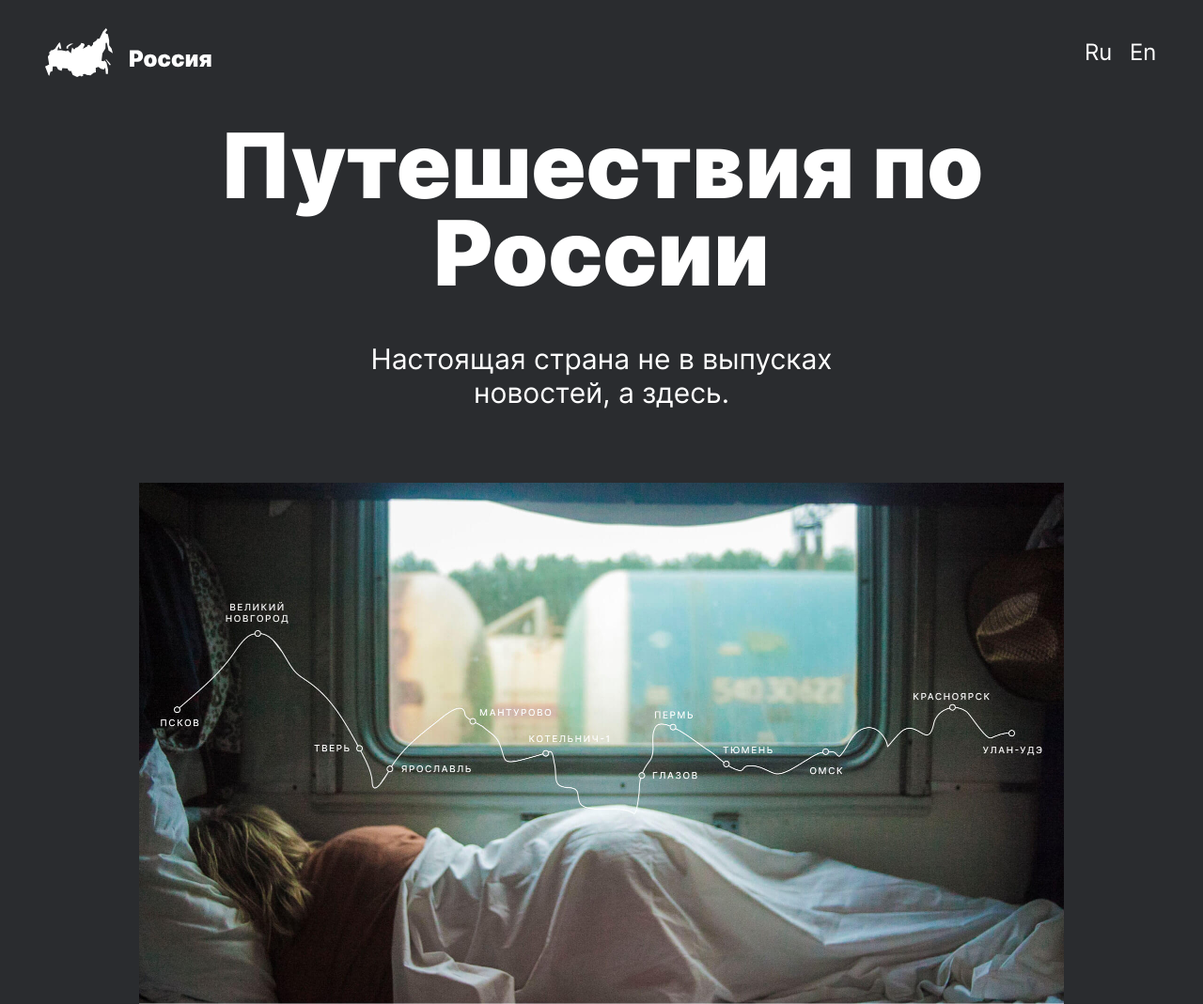
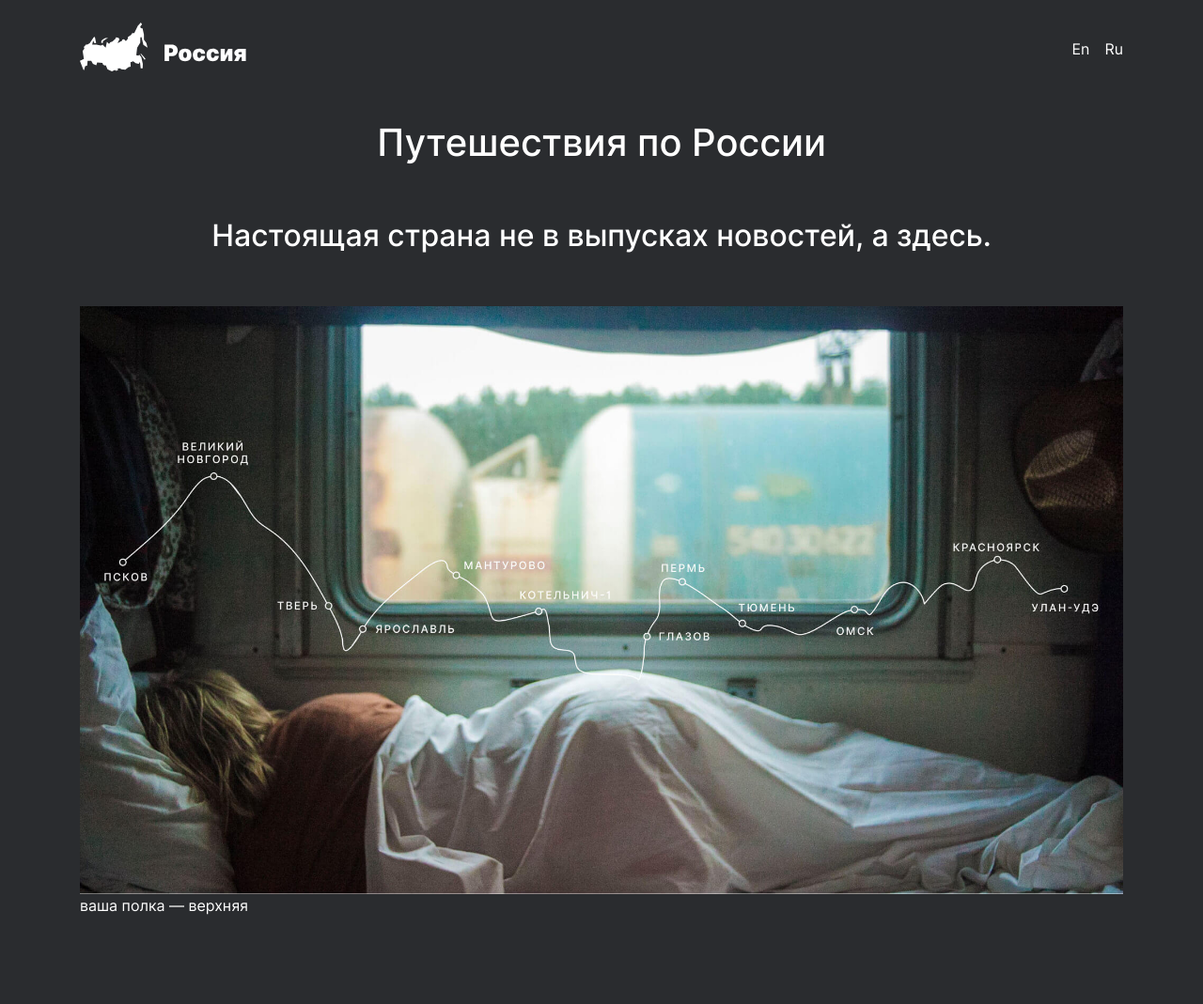
Before and after one commit to obonyasha/travels_in_Russia, a website built with webpack: page src/index.html in a window 1280 px wide. Shown: the top 1069 px of the page at 94% size. After the commit the page ends 992 px from the top, so only its background shows below. Built offline with nearby package versions, Linux system fonts and the light colour scheme.

Commit message:
переход на Bootstrap

```diff
--- a/src/blocks/page/page.css
+++ b/src/blocks/page/page.css
@@ -1,9 +1,4 @@
 .page {
-    display: flex;
-    flex-direction: column;
-    align-items: center;
-    max-width: 1280px;
-    margin: 0 auto;
     font-family: Inter;
     background-color: #2A2C2F;
     color: white;
--- a/src/index.html
+++ b/src/index.html
@@ -4,13 +4,40 @@
 <head>
     <meta charset="UTF-8">
     <meta name="viewport" content="width=device-width, initial-scale=1.0">
+    <!-- Bootstrap CSS -->
+    <link rel="stylesheet" href="https://stackpath.bootstrapcdn.com/bootstrap/4.5.0/css/bootstrap.min.css"
+        integrity="sha384-9aIt2nRpC12Uk9gS9baDl411NQApFmC26EwAOH8WgZl5MYYxFfc+NcPb1dKGj7Sk" crossorigin="anonymous">
     <title>Путешествия по России</title>
-    <link rel="stylesheet" href="vendor/normalize.css">
-    <link rel="stylesheet" href="<%=htmlWebpackPlugin.files.chunks.main.css %>">
+    <!--<link rel="stylesheet" href="vendor/normalize.css">
+    <link rel="stylesheet" href="<%=htmlWebpackPlugin.files.chunks.main.css %>">-->
 </head>
 
 <body>
-    <div class="page">
+    <div class="container justify-content-center page w-80">
+        <div class="row pt-4">
+            <div class="col-sm-6">
+                <img src="<%=require('./images/logo.svg').default%>" class="img-fluid" alt="Россия">
+            </div>
+            <div class="col-sm-6">
+                <div class="row">
+                    <div class="col d-flex justify-content-end">
+                        <p class="mt-3 mr-3 link">En</p>
+                        <p class="mt-3 link">Ru</p>
+                    </div>
+                </div>
+            </div>
+        </div>
+        <div class="row pt-5">
+            <div class="col w-80">
+                <h1 class="text-center">Путешествия по России</h1>
+                <h2 class="text-center pt-5">Настоящая страна не в выпусках новостей, а здесь.</h2>
+                <img src="<%=require('./images/polka.jpg').default%>" alt="Верхняя полка" class="img-fluid pt-5">
+                <p class="">ваша полка — верхняя</p>
+            </div>
+        </div>
+
+    </div>
+    <!--<div class="page">
         <header class="header">
             <img src="<%=require('./images/logo.svg').default%>" alt="Россия" class="header__logo">
             <div class="header__langs">
@@ -141,7 +168,8 @@
                         </div>
                     </div>
                     <div class="place__columns">
-                        <img src="<%=require('./images/winter-baikal.jpg').default%>" alt="Зимний Байкал" class="place__image">
+                        <img src="<%=require('./images/winter-baikal.jpg').default%>" alt="Зимний Байкал"
+                            class="place__image">
                         <div class="place__container">
                             <p class="place__paragraph">Всем известен Байкал как крупнейшее озеро в мире. Многие также
                                 знают, что это самый большой источник пресной воды и одно из красивейших мест в России.
@@ -183,7 +211,8 @@
                     исследования</p>
                 <div class="video__container">
                     <div class="video__item">
-                        <img src="<%=require('./images/kamchatka_video.jpg').default%>" alt="Камчатка" class="video__item-bg">
+                        <img src="<%=require('./images/kamchatka_video.jpg').default%>" alt="Камчатка"
+                            class="video__item-bg">
                         <a href="https://vimeo.com/81106671" target="_blank" class="video__link link">
                             <p class="video__duration">6:30</p>
                             <h2 class="video__title">Colors of Kamchatka</h2>
@@ -191,7 +220,8 @@
                         </a>
                     </div>
                     <div class="video__item">
-                        <img src="<%=require('./images/observ_video.jpg').default%>" alt="Обсерватория" class="video__item-bg">
+                        <img src="<%=require('./images/observ_video.jpg').default%>" alt="Обсерватория"
+                            class="video__item-bg">
                         <a href="https://vimeo.com/290675450" target="_blank" class="video__link link">
                             <p class="video__duration">24:45</p>
                             <h2 class="video__title">Обсерватория&nbsp;| Observatory</h2>
@@ -207,20 +237,23 @@
                     конкурсах</p>
                 <div class="comments__conteiner">
                     <div class="comment">
-                        <img src="<%=require('./images/lyagushkin.jpg').default%>" alt="Фото Виктора Лягушкина" class="comment__image">
+                        <img src="<%=require('./images/lyagushkin.jpg').default%>" alt="Фото Виктора Лягушкина"
+                            class="comment__image">
                         <p class="comment__quote">«Если вам кажется, что в России ничего не происходит, то просто
                             выгляньте “наружу”…»</p>
                         <p class="comment__author">Виктор Лягушкин</p>
                     </div>
                     <div class="comment">
-                        <img src="<%=require('./images/hafizov.jpg').default%>" alt="Фото Ивана Хафизова" class="comment__image">
+                        <img src="<%=require('./images/hafizov.jpg').default%>" alt="Фото Ивана Хафизова"
+                            class="comment__image">
                         <p class="comment__quote">«Если в город едут туристы — неважно за чем они туда едут: за шамбалой
                             или фрески Рублева искать, или на родину Тарковского — туристы обеспечивают любой город
                             молодёжью, рабочими местами и в конечном счёте наполняют его жизнью.»</p>
                         <p class="comment__author">Иван Хафизов</p>
                     </div>
                     <div class="comment">
-                        <img src="<%=require('./images/maksimshin.jpg').default%>" alt="Фото Сергея Максимишина" class="comment__image">
+                        <img src="<%=require('./images/maksimshin.jpg').default%>" alt="Фото Сергея Максимишина"
+                            class="comment__image">
                         <p class="comment__quote">«Ты приезжаешь, и люди рассказывают тебе, как им плохо. А когда ты
                             покажешь, как им плохо, то ты сволочь и всё очернил.»</p>
                         <p class="comment__author">Сергей Максимишин</p>
@@ -254,7 +287,18 @@
             </ul>
             <p class="footer__copyright">&#169; 2019. Tatiana Stepanova</p>
         </footer>
-    </div>
+    </div>-->
+    <!-- Optional JavaScript -->
+    <!-- jQuery first, then Popper.js, then Bootstrap JS -->
+    <script src="https://code.jquery.com/jquery-3.5.1.slim.min.js"
+        integrity="sha384-DfXdz2htPH0lsSSs5nCTpuj/zy4C+OGpamoFVy38MVBnE+IbbVYUew+OrCXaRkfj"
+        crossorigin="anonymous"></script>
+    <script src="https://cdn.jsdelivr.net/npm/popper.js@1.16.0/dist/umd/popper.min.js"
+        integrity="sha384-Q6E9RHvbIyZFJoft+2mJbHaEWldlvI9IOYy5n3zV9zzTtmI3UksdQRVvoxMfooAo"
+        crossorigin="anonymous"></script>
+    <script src="https://stackpath.bootstrapcdn.com/bootstrap/4.5.0/js/bootstrap.min.js"
+        integrity="sha384-OgVRvuATP1z7JjHLkuOU7Xw704+h835Lr+6QL9UvYjZE3Ipu6Tp75j7Bh/kR0JKI"
+        crossorigin="anonymous"></script>
     <script src="<%= htmlWebpackPlugin.files.chunks.main.entry %>"></script>
 </body>
 
```
Also changed, not shown: 1 other file.
